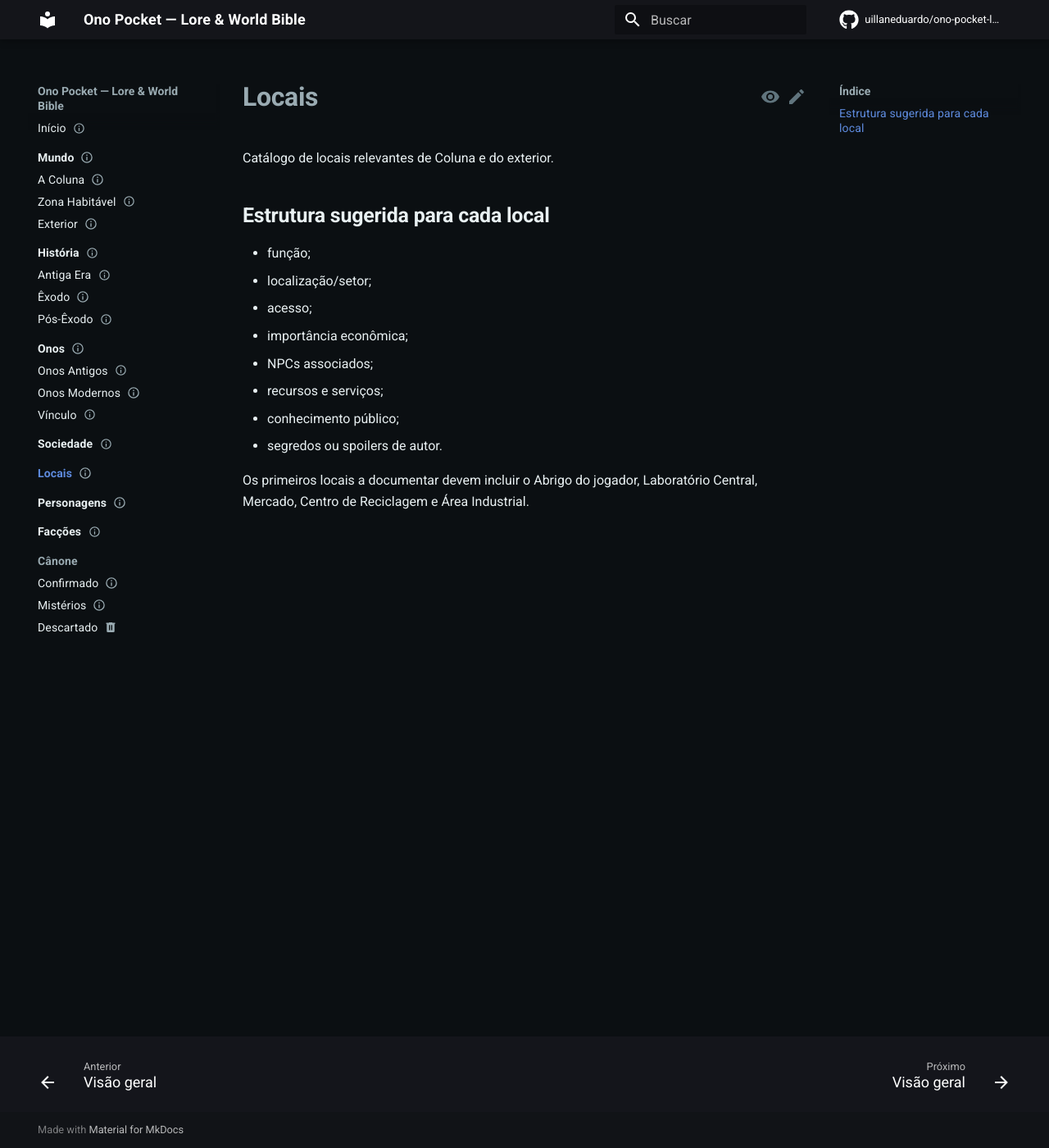
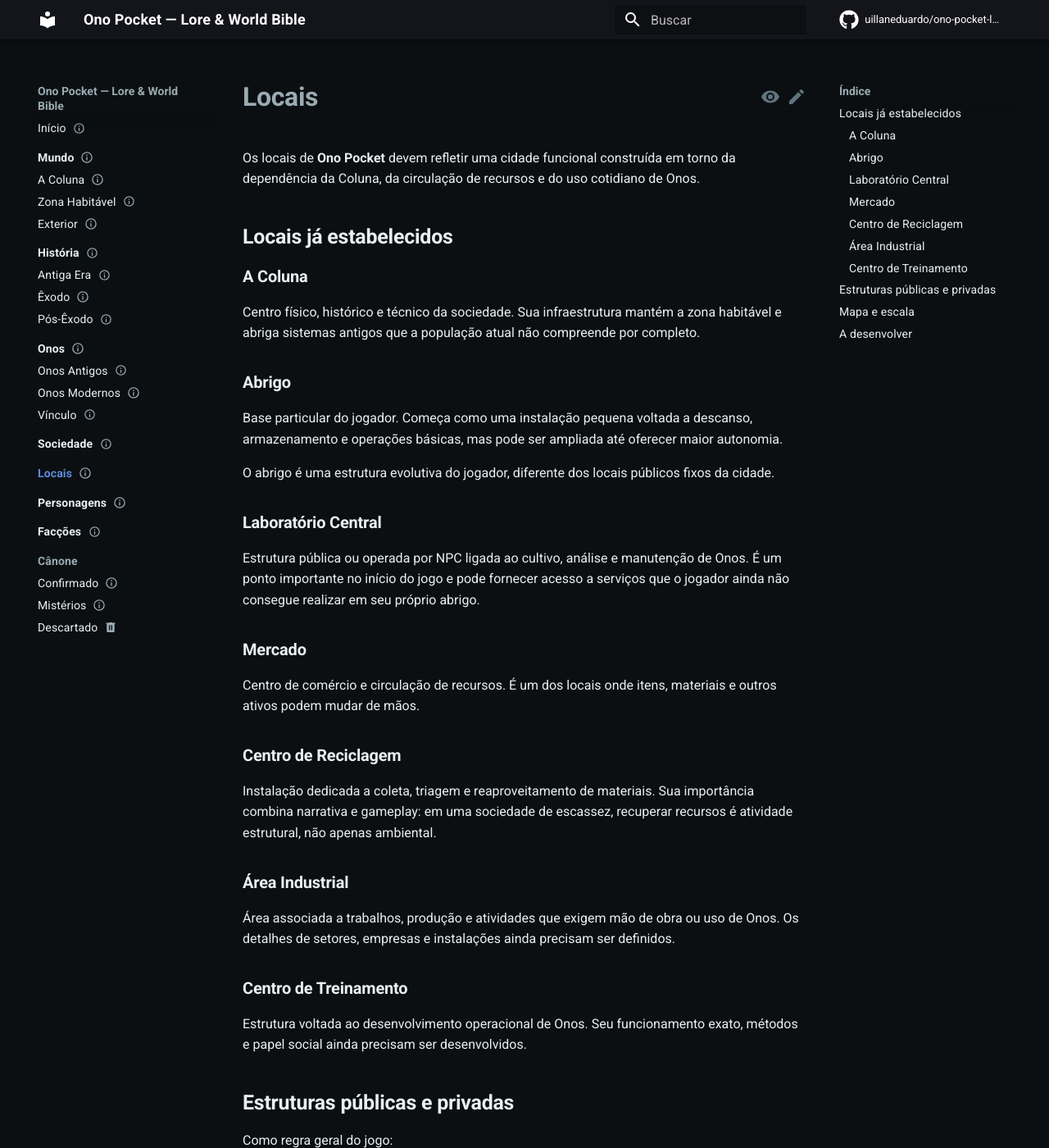
Before and after one commit to uillaneduardo/ono-pocket-lore, an MkDocs documentation site: the page built from docs/locations/index.md, in a window 1280 px wide and 1400 px high. Shown: the whole window at 82% size. Built offline with MkDocs 1.6.1 and Material for MkDocs 9.7.7, drawn with Linux system fonts in a browser that asks for light colours; comment, search, counter and statistics services are not loaded; some of the changed text lies outside the part shown.

Commit message:
docs: expand locations overview

```diff
--- a/docs/locations/index.md
+++ b/docs/locations/index.md
@@ -6,17 +6,65 @@ audience: author
 
 # Locais
 
-Catálogo de locais relevantes de Coluna e do exterior.
+Os locais de **Ono Pocket** devem refletir uma cidade funcional construída em torno da dependência da Coluna, da circulação de recursos e do uso cotidiano de Onos.
 
-## Estrutura sugerida para cada local
+## Locais já estabelecidos
 
-- função;
-- localização/setor;
-- acesso;
-- importância econômica;
-- NPCs associados;
-- recursos e serviços;
-- conhecimento público;
-- segredos ou spoilers de autor.
+### A Coluna
 
-Os primeiros locais a documentar devem incluir o Abrigo do jogador, Laboratório Central, Mercado, Centro de Reciclagem e Área Industrial.
+Centro físico, histórico e técnico da sociedade. Sua infraestrutura mantém a zona habitável e abriga sistemas antigos que a população atual não compreende por completo.
+
+### Abrigo
+
+Base particular do jogador. Começa como uma instalação pequena voltada a descanso, armazenamento e operações básicas, mas pode ser ampliada até oferecer maior autonomia.
+
+O abrigo é uma estrutura evolutiva do jogador, diferente dos locais públicos fixos da cidade.
+
+### Laboratório Central
+
+Estrutura pública ou operada por NPC ligada ao cultivo, análise e manutenção de Onos. É um ponto importante no início do jogo e pode fornecer acesso a serviços que o jogador ainda não consegue realizar em seu próprio abrigo.
+
+### Mercado
+
+Centro de comércio e circulação de recursos. É um dos locais onde itens, materiais e outros ativos podem mudar de mãos.
+
+### Centro de Reciclagem
+
+Instalação dedicada a coleta, triagem e reaproveitamento de materiais. Sua importância combina narrativa e gameplay: em uma sociedade de escassez, recuperar recursos é atividade estrutural, não apenas ambiental.
+
+### Área Industrial
+
+Área associada a trabalhos, produção e atividades que exigem mão de obra ou uso de Onos. Os detalhes de setores, empresas e instalações ainda precisam ser definidos.
+
+### Centro de Treinamento
+
+Estrutura voltada ao desenvolvimento operacional de Onos. Seu funcionamento exato, métodos e papel social ainda precisam ser desenvolvidos.
+
+## Estruturas públicas e privadas
+
+Como regra geral do jogo:
+
+- locais públicos e estruturas de NPC possuem funções fixas ou relativamente estáveis;
+- estruturas próprias do jogador podem ser melhoradas;
+- deslocamentos entre locais consomem tempo;
+- determinadas atividades podem exigir presença humana, presença de Ono ou ambos.
+
+## Mapa e escala
+
+O mapa inicial deve representar apenas uma parcela funcional da zona habitável. Não é necessário documentar toda Coluna ou toda a região desde o primeiro MVP.
+
+## A desenvolver
+
+Ainda precisam de nomes, localização e identidade próprios:
+
+- bairros e setores;
+- áreas residenciais;
+- pontos de acesso ao Exterior;
+- instalações subterrâneas;
+- serviços públicos;
+- locais religiosos ou culturais;
+- ruínas da antiga era;
+- zonas restritas ou abandonadas.
+
+!!! note "Diretriz"
+    Novos locais devem existir porque cumprem uma função social, narrativa ou de gameplay. Evitar criar dezenas de lugares apenas para preencher o mapa.
```
